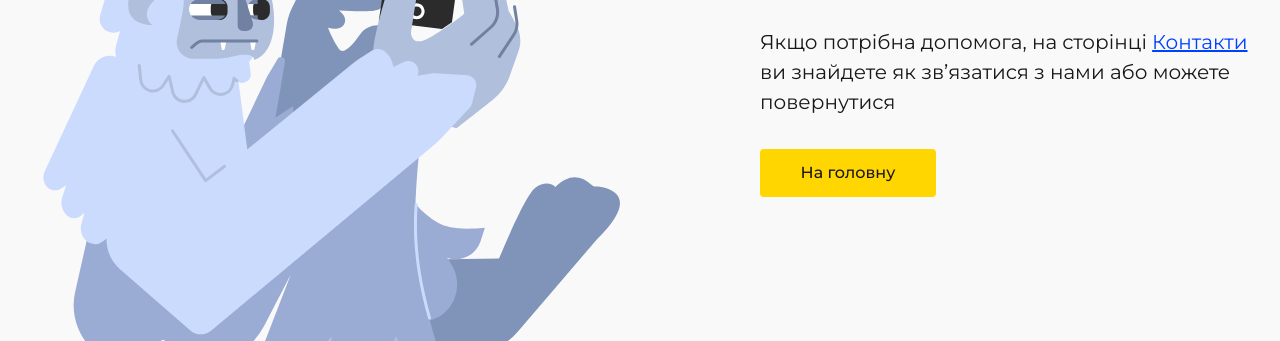
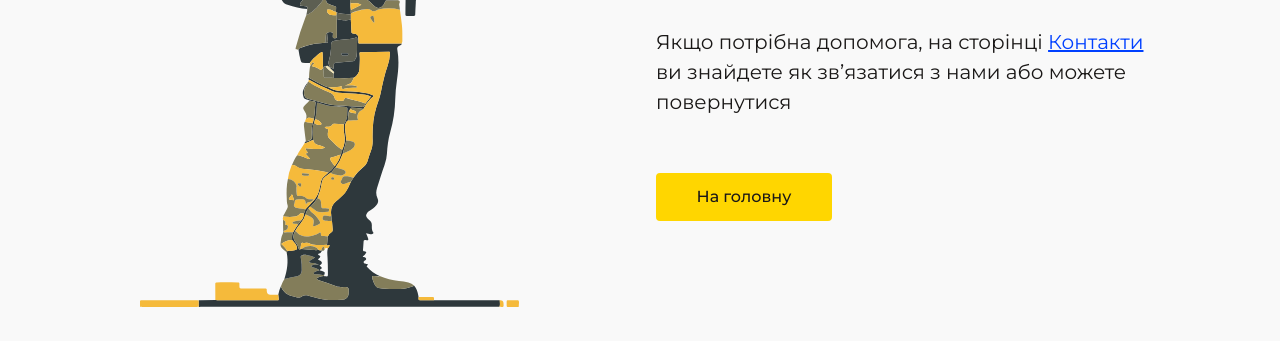
Before and after one commit to des-yogi/rapira, a website: page docs/error-404.html in a window 1280 px wide. Shown: the part 459-800 px from the top of the page. Drawn offline with nearby package versions, Linux system fonts and the light colour scheme.

Commit message:
p404 upd

```diff
--- a/docs/error-404.html
+++ b/docs/error-404.html
@@ -177,11 +177,11 @@
                   <p class="h3">Сторінка, яку ви шукали не була знайдена</p>
                 </h1>
                 <p class="error-404__info">Якщо потрібна допомога, на сторінці <a href="#">Контакти</a> ви знайдете як зв’язатися з нами або можете повернутися</p>
-                <a href="#" class="btn" style="min-width:176px; margin-top:16px;">На головну</a>
+                <a href="#" class="btn" style="min-width:176px; margin-top:40px;">На головну</a>
               </div>
             </div>
             <div class="error-404__col-img">
-              <img src="img/error-404.svg" alt width="584" height="679">
+              <img src="img/error-404-2.svg" alt width="384" height="547">
             </div>
           </div>
         </div>
@@ -204,6 +204,7 @@
                       <img src="img/rapira-flash.svg" width="106" height="48" alt>
                     </span>
                     <span class="logo__slogan">Знаємо все про РЕБ</span>
+                    <!-- <span class="logo__slogan">We know everything about EW</span> -->
                   </div>
                   <p class="page-footer__text">
                     Lorem ipsum dolor sit amet consectetur adipisicing, elit. Non fugiat libero quod, obcaecati, perspiciatis enim.
@@ -302,6 +303,9 @@
           </div>
         </div>
         <div class="page-footer__copyrights">
+          <!--DEV
+          @ @include('blocks/copyrights/copyrights.html')
+          -->
           <p class="copyrights">
             <span class="copyrights__owner">
               <span>@ 2024 ТОВ “ІМК Інжиниринг”.</span>
--- a/src/blocks/error-404/error-404.scss
+++ b/src/blocks/error-404/error-404.scss
@@ -3,7 +3,11 @@
   $block-name:                &; // #{$block-name}__element
 
   .row {
-    gap: 48px 0;
+    gap: 64px 0;
+
+    @media (min-width: $screen-md) {
+      gap: 80px 0;
+    }
   }
 
   &__col-text {
@@ -15,17 +19,26 @@
   }
 
   &__col-img {
-    @include col-offset(xs, 2);
-    @include col(xs, 8);
+    @include col-offset(xs, 1);
+    @include col(xs, 10);
     @include col-offset(md, 2);
     @include col(md, 8, $grid-columns, 16px);
-    @include col-offset(xl, 0);
-    @include col(xl, 6, $grid-columns, 32px);
+    @include col-offset(xl, 1);
+    @include col(xl, 4, $grid-columns, 32px);
     display: flex;
     justify-content: center;
 
     @media (min-width: $screen-xl) {
       order: -1;
+    }
+
+    img {
+      transform: scale(-1, 1);
+      max-width: 382px;
+
+      @media (max-width: $screen-xl - 1) {
+        max-width: 285px;
+      }
     }
   }
 
```
Also changed, not shown: faviconData.json (+1 -1 lines), src/error-404.html (+2 -2 lines), docs/css/style.min.css, docs/img/error-404-2.svg (added), src/blocks/error-404/img/error-404-2.svg (added).
